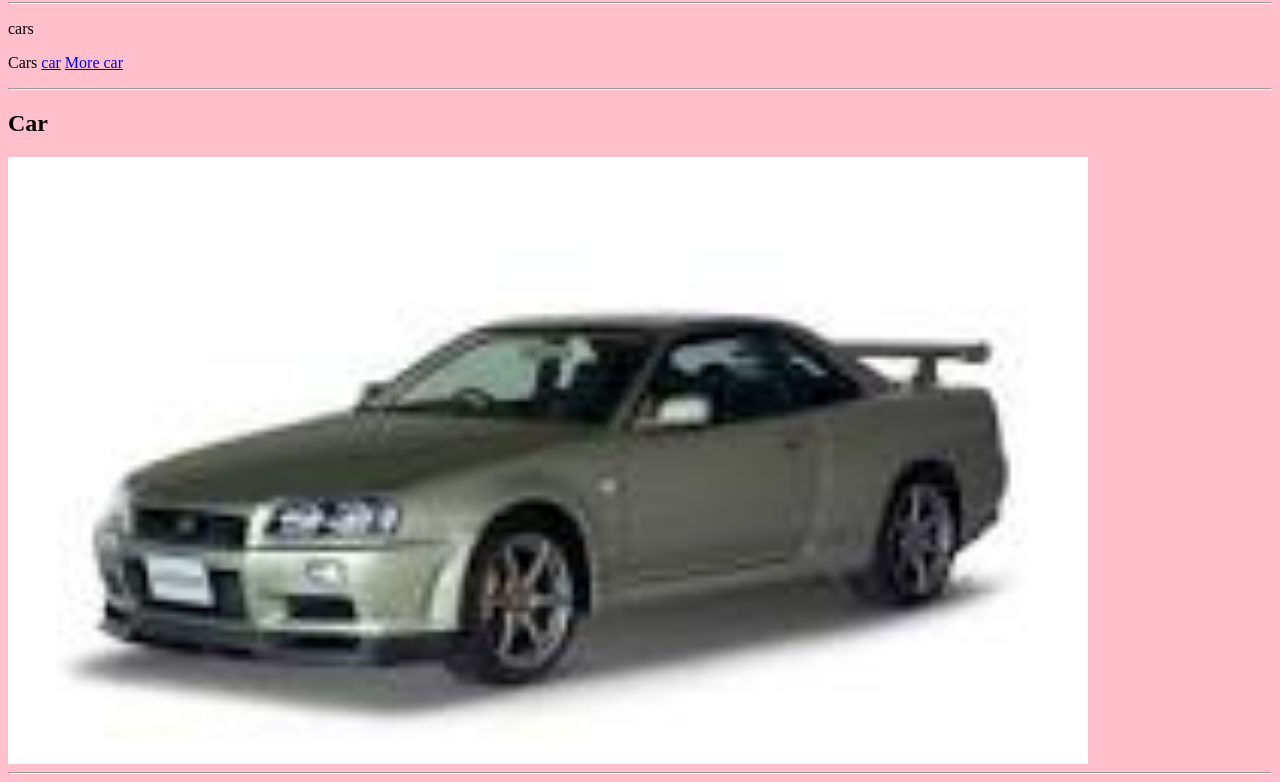
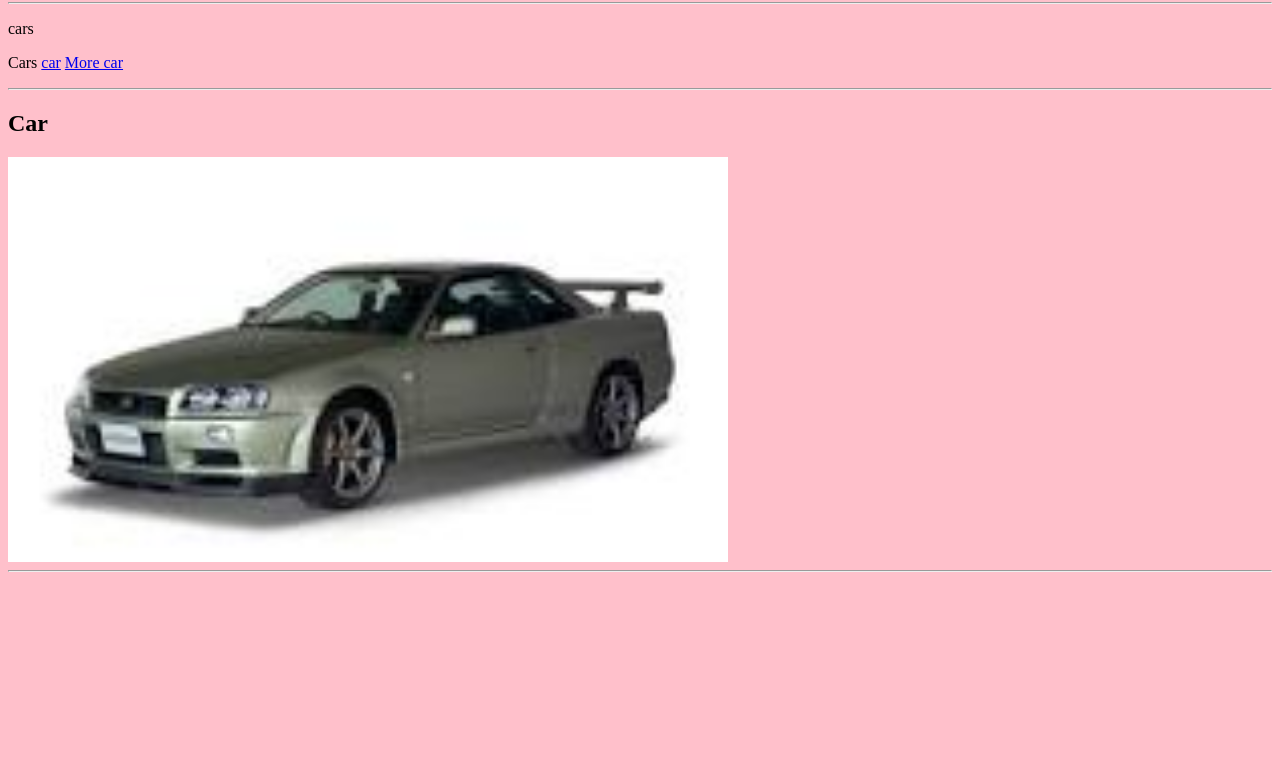
Before and after one commit to hoangjas000/hoang, a plain HTML site: page index.html in a window 1280 px wide. Shown: the part 64-846 px from the top of the page. After the commit the page ends 800 px from the top, so only its background shows below. Drawn offline with Linux system fonts and the light colour scheme.

Commit message:
Update index.html

```diff
--- a/index.html
+++ b/index.html
@@ -13,7 +13,7 @@
     <h2> Car</h2>
 
     <a href="nissan.jpeg">
-    <img src="nissan.jpeg"width="1080">
+    <img src="nissan.jpeg"width="720">
     </a>
 
     <hr>
```
